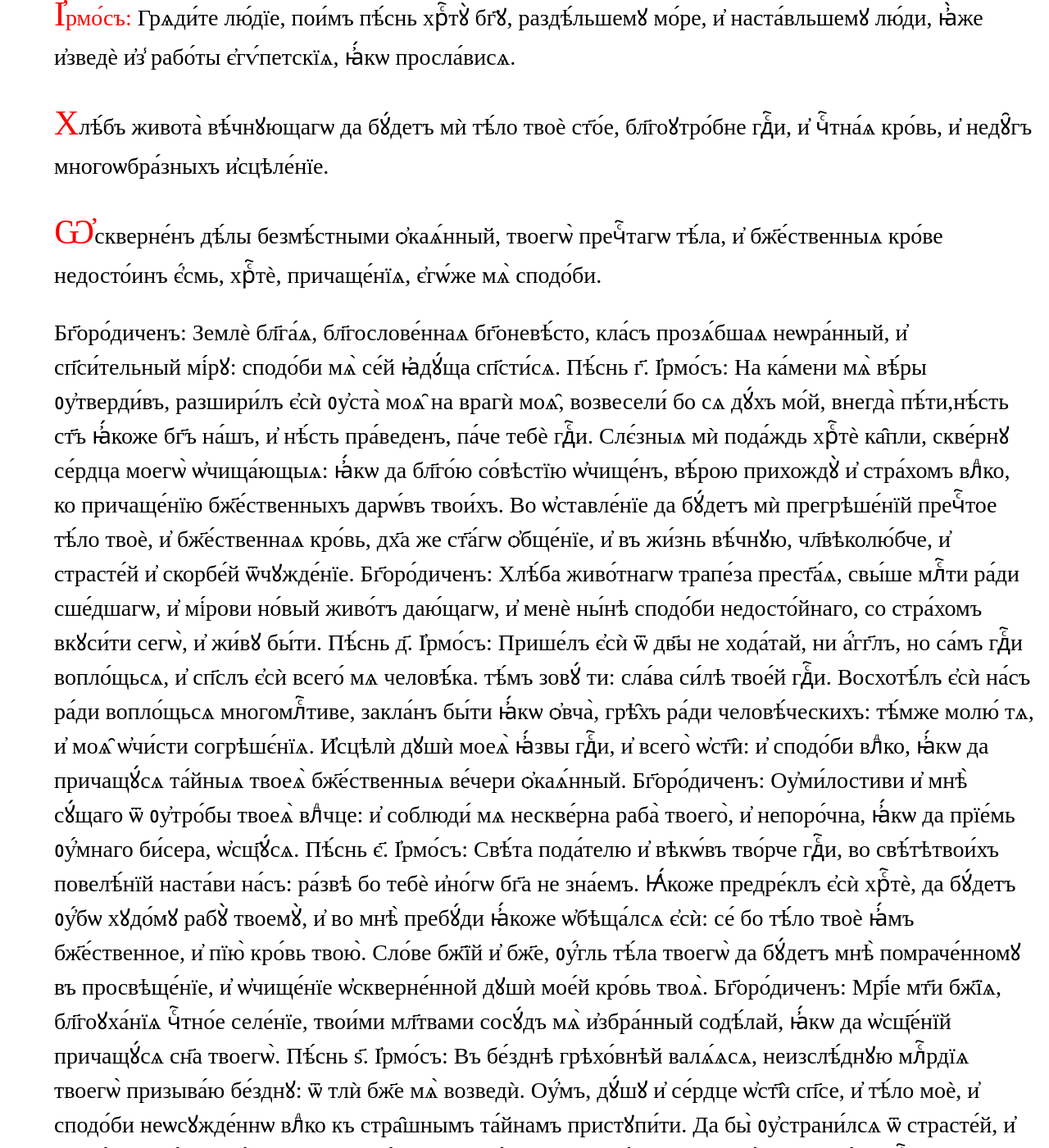
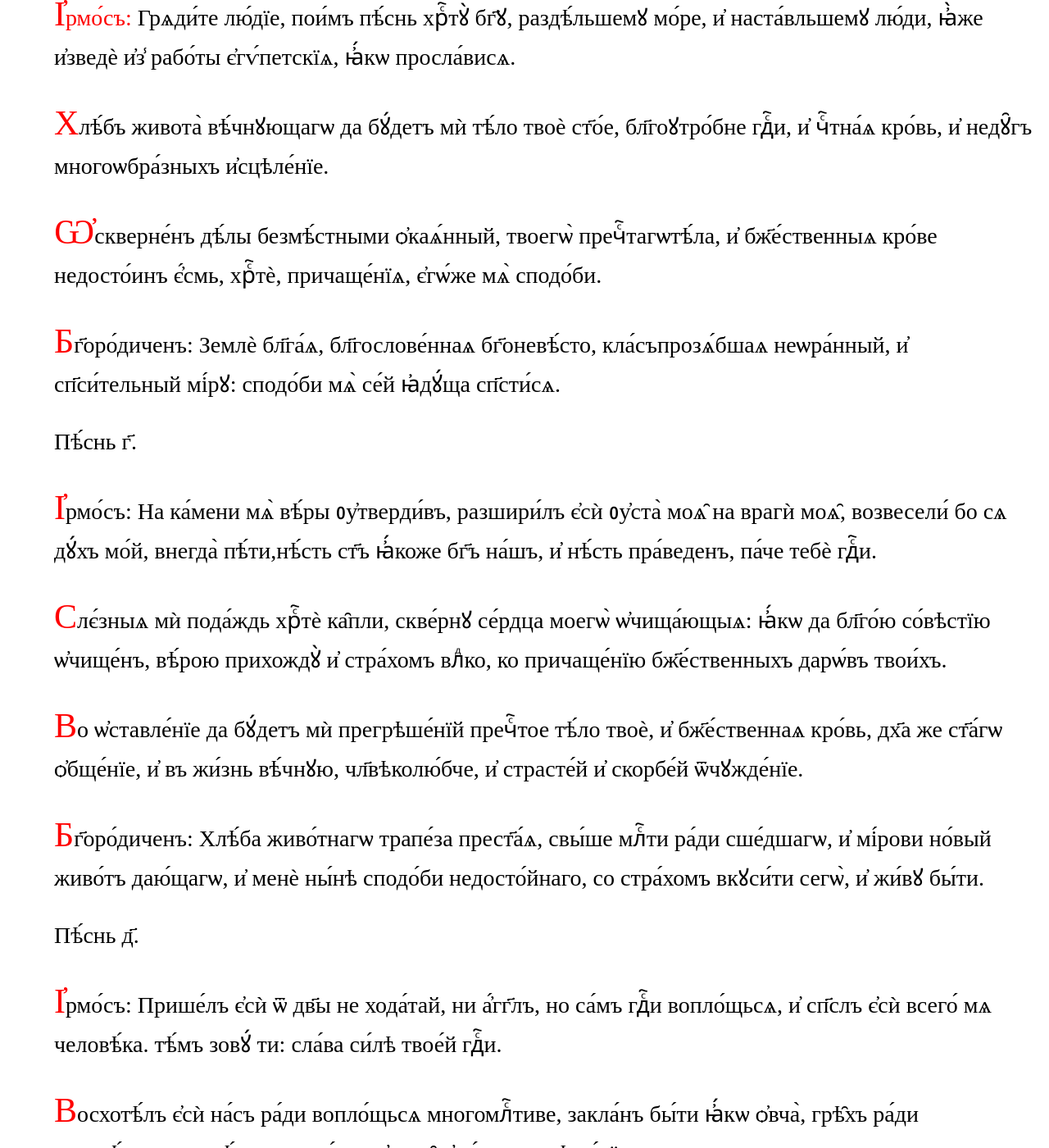
Before and after one commit to markjville/markjville.github.io, a Jekyll site: the page docs/последование-ко-причастию.html, which Jekyll copies as it is, in a window 1280 px wide and 1400 px high, scrolled down 2668 px. Shown: the whole window at 82% size. Built offline with Jekyll 4.4.1, drawn with Linux system fonts in a browser that asks for light colours; some web fonts are replaced; comment, search, counter and statistics services are not loaded; some of the changed text lies outside the part shown.

Commit message:
Update последование-ко-причастию.html

```diff
--- a/docs/последование-ко-причастию.html
+++ b/docs/последование-ко-причастию.html
@@ -99,146 +99,142 @@ p::first-letter {
 мо́ре, и҆ наста́вльшемꙋ лю́ди, ꙗ҆̀же и҆зведѐ и҆з̾ рабо́ты є҆гѵ́петскїѧ,
 ꙗ҆́кѡ просла́висѧ.</p>
 
-<p>Хлѣ́бъ живота̀ вѣ́чнꙋющагѡ да бꙋ́детъ мѝ тѣ́ло твоѐ ст҃о́е,
-бл҃гоꙋтро́бне гдⷭ҇и, и҆ чⷭ҇тна́ѧ кро́вь, и҆ недꙋ̑гъ многоѡбра́зныхъ
+<p>Хлѣ́бъ живота̀ вѣ́чнꙋющагѡ да бꙋ́детъ мѝ тѣ́ло твоѐ ст҃о́е, бл҃гоꙋтро́бне гдⷭ҇и, и҆ чⷭ҇тна́ѧ кро́вь, и҆ недꙋ̑гъ многоѡбра́зныхъ
 и҆сцѣле́нїе.</p>
 
-<p>Ѡ҆скверне́нъ дѣ́лы безмѣ́стными ѻ҆каѧ́нный, твоегѡ̀ пречⷭ҇тагѡ
-тѣ́ла, и҆ бж҃е́ственныѧ кро́ве недосто́инъ є҆́смь, хрⷭ҇тѐ, причаще́нїѧ,
+<p>Ѡ҆скверне́нъ дѣ́лы безмѣ́стными ѻ҆каѧ́нный, твоегѡ̀ пречⷭ҇тагѡтѣ́ла, и҆ бж҃е́ственныѧ кро́ве недосто́инъ є҆́смь, хрⷭ҇тѐ, причаще́нїѧ,
 є҆гѡ́же мѧ̀ сподо́би.</p>
 
-Бг҃оро́диченъ: Землѐ бл҃га́ѧ, бл҃гослове́ннаѧ бг҃оневѣ́сто, кла́съ
-прозѧ́бшаѧ неѡра́нный, и҆ сп҃си́тельный мі́рꙋ: сподо́би мѧ̀ се́й
-ꙗ҆дꙋ́ща сп҃сти́сѧ.
+<p>Бг҃оро́диченъ: Землѐ бл҃га́ѧ, бл҃гослове́ннаѧ бг҃оневѣ́сто, кла́съпрозѧ́бшаѧ неѡра́нный, и҆ сп҃си́тельный мі́рꙋ: сподо́би мѧ̀ се́й
+ꙗ҆дꙋ́ща сп҃сти́сѧ.</p>
 
 Пѣ́снь г҃.
-І҆рмо́съ: На ка́мени мѧ̀ вѣ́ры ᲂу҆тверди́въ, разшири́лъ є҆сѝ ᲂу҆ста̀
-моѧ̑ на врагѝ моѧ̑, возвесели́ бо сѧ дꙋ́хъ мо́й, внегда̀ пѣ́ти,нѣ́сть ст҃ъ ꙗ҆́коже бг҃ъ на́шъ, и҆ нѣ́сть пра́веденъ, па́че тебѐ гдⷭ҇и.
+<p>І҆рмо́съ: На ка́мени мѧ̀ вѣ́ры ᲂу҆тверди́въ, разшири́лъ є҆сѝ ᲂу҆ста̀ моѧ̑ на врагѝ моѧ̑, возвесели́ бо сѧ дꙋ́хъ мо́й, внегда̀ пѣ́ти,нѣ́сть ст҃ъ ꙗ҆́коже бг҃ъ на́шъ, и҆ нѣ́сть пра́веденъ, па́че тебѐ гдⷭ҇и.</p>
 
-Слє́зныѧ мѝ пода́ждь хрⷭ҇тѐ ка̑пли, скве́рнꙋ се́рдца моегѡ̀
+<p>Слє́зныѧ мѝ пода́ждь хрⷭ҇тѐ ка̑пли, скве́рнꙋ се́рдца моегѡ̀
 ѡ҆чища́ющыѧ: ꙗ҆́кѡ да бл҃го́ю со́вѣстїю ѡ҆чище́нъ, вѣ́рою прихождꙋ̀
-и҆ стра́хомъ влⷣко, ко причаще́нїю бж҃е́ственныхъ дарѡ́въ твои́хъ.
+и҆ стра́хомъ влⷣко, ко причаще́нїю бж҃е́ственныхъ дарѡ́въ твои́хъ.</p>
 
-Во ѡ҆ставле́нїе да бꙋ́детъ мѝ прегрѣше́нїй пречⷭ҇тое тѣ́ло твоѐ, и҆
+<p>Во ѡ҆ставле́нїе да бꙋ́детъ мѝ прегрѣше́нїй пречⷭ҇тое тѣ́ло твоѐ, и҆
 бж҃е́ственнаѧ кро́вь, дх҃а же ст҃а́гѡ ѻ҆бще́нїе, и҆ въ жи́знь вѣ́чнꙋю,
-чл҃вѣколю́бче, и҆ страсте́й и҆ скорбе́й ѿчꙋжде́нїе.
+чл҃вѣколю́бче, и҆ страсте́й и҆ скорбе́й ѿчꙋжде́нїе.</p>
 
-Бг҃оро́диченъ: Хлѣ́ба живо́тнагѡ трапе́за прест҃а́ѧ, свы́ше млⷭ҇ти
+<p>Бг҃оро́диченъ: Хлѣ́ба живо́тнагѡ трапе́за прест҃а́ѧ, свы́ше млⷭ҇ти
 ра́ди сше́дшагѡ, и҆ мі́рови но́вый живо́тъ даю́щагѡ, и҆ менѐ ны́нѣ
-сподо́би недосто́йнаго, со стра́хомъ вкꙋси́ти сегѡ̀, и҆ жи́вꙋ бы́ти.
+сподо́би недосто́йнаго, со стра́хомъ вкꙋси́ти сегѡ̀, и҆ жи́вꙋ бы́ти.</p>
 
 Пѣ́снь д҃.
-І҆рмо́съ: Прише́лъ є҆сѝ ѿ дв҃ы не хода́тай, ни а҆́гг҃лъ, но са́мъ гдⷭ҇и
+<p>І҆рмо́съ: Прише́лъ є҆сѝ ѿ дв҃ы не хода́тай, ни а҆́гг҃лъ, но са́мъ гдⷭ҇и
 вопло́щьсѧ, и҆ сп҃слъ є҆сѝ всего́ мѧ человѣ́ка. тѣ́мъ зовꙋ́ ти:
-сла́ва си́лѣ твое́й гдⷭ҇и.
+сла́ва си́лѣ твое́й гдⷭ҇и.</p>
 
-Восхотѣ́лъ є҆сѝ на́съ ра́ди вопло́щьсѧ многомлⷭ҇тиве, закла́нъ
+<p>Восхотѣ́лъ є҆сѝ на́съ ра́ди вопло́щьсѧ многомлⷭ҇тиве, закла́нъ
 бы́ти ꙗ҆́кѡ ѻ҆вча̀, грѣ̑хъ ра́ди человѣ́ческихъ: тѣ́мже молю́ тѧ, и҆
-моѧ̑ ѡ҆чи́сти согрѣшє́нїѧ.
+моѧ̑ ѡ҆чи́сти согрѣшє́нїѧ.</p>
 
-И҆сцѣлѝ дꙋшѝ моеѧ̀ ꙗ҆́звы гдⷭ҇и, и҆ всего̀ ѡ҆ст҃ѝ: и҆ сподо́би влⷣко,
+<p>И҆сцѣлѝ дꙋшѝ моеѧ̀ ꙗ҆́звы гдⷭ҇и, и҆ всего̀ ѡ҆ст҃ѝ: и҆ сподо́би влⷣко,
 ꙗ҆́кѡ да причащꙋ́сѧ та́йныѧ твоеѧ̀ бж҃е́ственныѧ ве́чери
-ѻ҆каѧ́нный.
+ѻ҆каѧ́нный.</p>
 
-Бг҃оро́диченъ: Оу҆ми́лостиви и҆ мнѣ̀ сꙋ́щаго ѿ ᲂу҆тро́бы твоеѧ̀
+<p>Бг҃оро́диченъ: Оу҆ми́лостиви и҆ мнѣ̀ сꙋ́щаго ѿ ᲂу҆тро́бы твоеѧ̀
 влⷣчце: и҆ соблюди́ мѧ нескве́рна раба̀ твоего̀, и҆ непоро́чна, ꙗ҆́кѡ да
-прїе́мь ᲂу҆́мнаго би́сера, ѡ҆сщ҃ꙋ́сѧ.
+прїе́мь ᲂу҆́мнаго би́сера, ѡ҆сщ҃ꙋ́сѧ.</p>
 
 Пѣ́снь є҃.
-І҆рмо́съ: Свѣ́та пода́телю и҆ вѣкѡ́въ тво́рче гдⷭ҇и, во свѣ́тѣтвои́хъ повелѣ́нїй наста́ви на́съ: ра́звѣ бо тебѐ и҆но́гѡ бг҃а не
-зна́емъ.
+<p>І҆рмо́съ: Свѣ́та пода́телю и҆ вѣкѡ́въ тво́рче гдⷭ҇и, во свѣ́тѣтвои́хъ повелѣ́нїй наста́ви на́съ: ра́звѣ бо тебѐ и҆но́гѡ бг҃а не
+зна́емъ.</p>
 
-Ꙗ҆́коже предре́клъ є҆сѝ хрⷭ҇тѐ, да бꙋ́детъ ᲂу҆́бѡ хꙋдо́мꙋ рабꙋ̀ твоемꙋ̀,
+<p>Ꙗ҆́коже предре́клъ є҆сѝ хрⷭ҇тѐ, да бꙋ́детъ ᲂу҆́бѡ хꙋдо́мꙋ рабꙋ̀ твоемꙋ̀,
 и҆ во мнѣ̀ пребꙋ́ди ꙗ҆́коже ѡ҆бѣща́лсѧ є҆сѝ: се́ бо тѣ́ло твоѐ ꙗ҆́мъ
-бж҃е́ственное, и҆ пїю̀ кро́вь твою̀.
+бж҃е́ственное, и҆ пїю̀ кро́вь твою̀.</p>
 
-Сло́ве бж҃їй и҆ бж҃е, ᲂу҆́гль тѣ́ла твоегѡ̀ да бꙋ́детъ мнѣ̀
+<p>Сло́ве бж҃їй и҆ бж҃е, ᲂу҆́гль тѣ́ла твоегѡ̀ да бꙋ́детъ мнѣ̀
 помраче́нномꙋ въ просвѣще́нїе, и҆ ѡ҆чище́нїе ѡ҆скверне́нной дꙋшѝ
-мое́й кро́вь твоѧ̀.
+мое́й кро́вь твоѧ̀.</p>
 
-Бг҃оро́диченъ: Мр҃і́е мт҃и бж҃їѧ, бл҃гоꙋха́нїѧ чⷭ҇тно́е селе́нїе, твои́ми
+<p>Бг҃оро́диченъ: Мр҃і́е мт҃и бж҃їѧ, бл҃гоꙋха́нїѧ чⷭ҇тно́е селе́нїе, твои́ми
 мл҃твами сосꙋ́дъ мѧ̀ и҆збра́нный содѣ́лай, ꙗ҆́кѡ да ѡ҆сщ҃е́нїй
-причащꙋ́сѧ сн҃а твоегѡ̀.
+причащꙋ́сѧ сн҃а твоегѡ̀.</p>
 
 Пѣ́снь ѕ҃.
-І҆рмо́съ: Въ бе́зднѣ грѣхо́внѣй валѧ́ѧсѧ, неизслѣ́днꙋю млⷭ҇рдїѧ
-твоегѡ̀ призыва́ю бе́зднꙋ: ѿ тлѝ бж҃е мѧ̀ возведѝ.
+<p>І҆рмо́съ: Въ бе́зднѣ грѣхо́внѣй валѧ́ѧсѧ, неизслѣ́днꙋю млⷭ҇рдїѧ
+твоегѡ̀ призыва́ю бе́зднꙋ: ѿ тлѝ бж҃е мѧ̀ возведѝ.</p>
 
-Оу҆́мъ, дꙋ́шꙋ и҆ се́рдце ѡ҆ст҃ѝ сп҃се, и҆ тѣ́ло моѐ, и҆ сподо́би
-неѡсꙋжде́ннѡ влⷣко къ стра̑шнымъ та́йнамъ пристꙋпи́ти.
+<p>Оу҆́мъ, дꙋ́шꙋ и҆ се́рдце ѡ҆ст҃ѝ сп҃се, и҆ тѣ́ло моѐ, и҆ сподо́би
+неѡсꙋжде́ннѡ влⷣко къ стра̑шнымъ та́йнамъ пристꙋпи́ти.</p>
 
-Да бы̀ ᲂу҆страни́лсѧ ѿ страсте́й, и҆ твоеѧ̀ бл҃года́ти и҆мѣ́лъ бы
+<p>Да бы̀ ᲂу҆страни́лсѧ ѿ страсте́й, и҆ твоеѧ̀ бл҃года́ти и҆мѣ́лъ бы
 приложе́нїе, живота́ же ᲂу҆тверже́нїе, причаще́нїемъ ст҃ы́хъ хрⷭ҇тѐ
-та̑инъ твои́хъ.
+та̑инъ твои́хъ.</p>
 
-Бг҃оро́диченъ: Бж҃їе бж҃е сло́во ст҃о́е, всего́ мѧ ѡ҆ст҃ѝ, ны́нѣ
+<p>Бг҃оро́диченъ: Бж҃їе бж҃е сло́во ст҃о́е, всего́ мѧ ѡ҆ст҃ѝ, ны́нѣ
 приходѧ́щаго къ бж҃е́ствєннымъ твои̑мъ та́йнамъ, ст҃ы́ѧ мт҃ре
-твоеѧ̀ мольба́ми.
+твоеѧ̀ мольба́ми.</p>
 
 Конда́къ, гла́съ в҃:
-Хлѣ́бъ хрⷭ҇тѐ взѧ́ти не пре́зри мѧ̀ тѣ́ло твоѐ, и҆ бж҃е́ственнꙋю
+<p>Хлѣ́бъ хрⷭ҇тѐ взѧ́ти не пре́зри мѧ̀ тѣ́ло твоѐ, и҆ бж҃е́ственнꙋю
 твою̀ кро́вь ны́нѣ, пречⷭ҇тыхъ влⷣко, и҆ стра́шныхъ твои́хъ та̑инъпричасти́тисѧ ѻ҆каѧ́ннаго: да не бꙋ́детъ мѝ въ сꙋ́дъ, да бꙋ́детъ же
-мѝ въ живо́тъ вѣ́чный и҆ безсме́ртный.
+мѝ въ живо́тъ вѣ́чный и҆ безсме́ртный.</p>
 
 Пѣ́снь з҃.
-І҆рмо́съ: Те́лꙋ злато́мꙋ премꙋ̑дрыѧ дѣ́ти не послꙋжи́ша, и҆ въ
+<p>І҆рмо́съ: Те́лꙋ злато́мꙋ премꙋ̑дрыѧ дѣ́ти не послꙋжи́ша, и҆ въ
 пла́мень са́ми поидо́ша, и҆ бо́ги и҆́хъ ѡ҆брꙋга́ша, средѝ пла́мене
 возопи́ша, и҆ ѡ҆росѝ ѧ҆̀ а҆́гг҃лъ: ᲂу҆слы́шасѧ ᲂу҆жѐ ᲂу҆́стъ ва́шихъ
-мл҃тва.
+мл҃тва.</p>
 
-И҆сто́чникъ бл҃ги́хъ, причаще́нїе хрⷭ҇тѐ безсме́ртныхъ твои́хъ ны́нѣ
+<p>И҆сто́чникъ бл҃ги́хъ, причаще́нїе хрⷭ҇тѐ безсме́ртныхъ твои́хъ ны́нѣ
 та́инствъ, да бꙋ́детъ мѝ свѣ́тъ, и҆ живо́тъ, и҆ безстра́стїе, и҆ къ
 преспѣ́ѧнїю же и҆ ᲂу҆множе́нїю добродѣ́тели бж҃е́ственнѣйшїѧ
-хода́тайственно, є҆ди́не бл҃же, ꙗ҆́кѡ да сла́влю тѧ̀.
+хода́тайственно, є҆ди́не бл҃же, ꙗ҆́кѡ да сла́влю тѧ̀.</p>
 
-Да и҆зба́влюсѧ ѿ страсте́й, и҆ врагѡ́въ, и҆ нꙋ́жды, и҆ всѧ́кїѧ ско́рби,
+<p>Да и҆зба́влюсѧ ѿ страсте́й, и҆ врагѡ́въ, и҆ нꙋ́жды, и҆ всѧ́кїѧ ско́рби,
 тре́петомъ и҆ любо́вїю, со бл҃гоговѣ́нїемъ чл҃вѣколю́бче пристꙋпа́ѧй
 ны́нѣ къ твои̑мъ безсмє́ртнымъ и҆ бж҃е́ствєннымъ та́йнамъ, и҆
-пѣ́ти тебѣ̀ сподо́би: бл҃гослове́нъ є҆сѝ гдⷭ҇и бж҃е ѻ҆тє́цъ на́шихъ.
+пѣ́ти тебѣ̀ сподо́би: бл҃гослове́нъ є҆сѝ гдⷭ҇и бж҃е ѻ҆тє́цъ на́шихъ.</p>
 
-Бг҃оро́диченъ: Сп҃са хрⷭ҇та̀ ро́ждшаѧ па́че ᲂу҆ма̀ бг҃обл҃года́тнаѧ: молю́
+<p>Бг҃оро́диченъ: Сп҃са хрⷭ҇та̀ ро́ждшаѧ па́че ᲂу҆ма̀ бг҃обл҃года́тнаѧ: молю́
 тѧ ны́нѣ ра́бъ тво́й, чⷭ҇тꙋю нечи́стый, хотѧ́щаго мѧ̀ ны́нѣ къ
 пречⷭ҇тымъ та́йнамъ пристꙋпи́ти, ѡ҆чи́сти всего̀ ѿ скве́рны пло́ти
-и҆ дꙋ́ха.
+и҆ дꙋ́ха.</p>
 
 Пѣ́снь и҃.
-І҆рмо́съ: Въ пе́щь ѻ҆́гненнꙋю ко ѻ҆трокѡ́мъ є҆врє́йскимъ
+<p>І҆рмо́съ: Въ пе́щь ѻ҆́гненнꙋю ко ѻ҆трокѡ́мъ є҆врє́йскимъ
 снизше́дшаго, и҆ пла́мень въ ро́сꙋ прело́жшаго бг҃а, по́йте дѣла̀
-ꙗ҆́кѡ гдⷭ҇а, и҆ превозноси́те во всѧ̑ вѣ́ки.
+ꙗ҆́кѡ гдⷭ҇а, и҆ превозноси́те во всѧ̑ вѣ́ки.</p>
 
-Нбⷭ҇ныхъ и҆ стра́шныхъ, ст҃ы́хъ твои́хъ хрⷭ҇тѐ, ны́нѣ та̑инъ, и҆
-бж҃е́ственныѧ твоеѧ̀ и҆ та́йныѧ ве́чери, ѻ҆́бщника бы́ти и҆ менѐсподо́би ѿча́ѧннаго, бж҃е сп҃се мо́й.
+<p>Нбⷭ҇ныхъ и҆ стра́шныхъ, ст҃ы́хъ твои́хъ хрⷭ҇тѐ, ны́нѣ та̑инъ, и҆
+бж҃е́ственныѧ твоеѧ̀ и҆ та́йныѧ ве́чери, ѻ҆́бщника бы́ти и҆ менѐсподо́би ѿча́ѧннаго, бж҃е сп҃се мо́й.</p>
 
-Под̾ твоѐ прибѣ́гъ бл҃гоꙋтро́бїе бл҃же, со стра́хомъ зовꙋ́ ти: во
+<p>Под̾ твоѐ прибѣ́гъ бл҃гоꙋтро́бїе бл҃же, со стра́хомъ зовꙋ́ ти: во
 мнѣ̀ пребꙋ́ди сп҃се: и҆ а҆́зъ, ꙗ҆́коже ре́клъ є҆сѝ, къ тебѣ̀. се́ бо дерза́ѧ
-на млⷭ҇ть твою̀, ꙗ҆́мъ тѣ́ло твоѐ, и҆ пїю̀ кро́вь твою̀.
+на млⷭ҇ть твою̀, ꙗ҆́мъ тѣ́ло твоѐ, и҆ пїю̀ кро́вь твою̀.</p>
 
-Трепе́щꙋ прїе́млѧ ѻ҆́гнь, да не ѡ҆палю́сѧ ꙗ҆́кѡ во́скъ, и҆ ꙗ҆́кѡ трава̀.
+<p>Трепе́щꙋ прїе́млѧ ѻ҆́гнь, да не ѡ҆палю́сѧ ꙗ҆́кѡ во́скъ, и҆ ꙗ҆́кѡ трава̀.
 ѽле стра́шнагѡ та́инства! ѽле бл҃гоꙋтро́бїѧ бж҃їѧ! ка́кѡ
 бж҃е́ственнагѡ тѣ́ла и҆ кро́ве бре́нїе причаща́юсѧ, и҆ нетлѣ́ненъ
-сотворѧ́юсѧ!
+сотворѧ́юсѧ!</p>
 
 Пѣ́снь ѳ҃.
-І҆рмо́съ: Безнача́льна роди́телѧ сн҃ъ, бг҃ъ и҆ гдⷭ҇ь, вопло́щьсѧ ѿ дв҃ы
+<p>І҆рмо́съ: Безнача́льна роди́телѧ сн҃ъ, бг҃ъ и҆ гдⷭ҇ь, вопло́щьсѧ ѿ дв҃ы
 на́мъ ꙗ҆ви́сѧ, ѡ҆мрачє́ннаѧ просвѣти́ти, собра́ти расточє́ннаѧ.
-тѣ́мъ всепѣ́тꙋю бцⷣꙋ велича́емъ.
+тѣ́мъ всепѣ́тꙋю бцⷣꙋ велича́емъ.</p>
 
-Хрⷭ҇то́съ є҆́сть, вкꙋси́те и҆ ви́дите: гдⷭ҇ь на́съ ра́ди, по на́мъ бо
+<p>Хрⷭ҇то́съ є҆́сть, вкꙋси́те и҆ ви́дите: гдⷭ҇ь на́съ ра́ди, по на́мъ бо
 дре́вле бы́вый, є҆ди́ною себѐ прине́съ, ꙗ҆́кѡ приноше́нїе ѻ҆ц҃ꙋ̀ своемꙋ̀,
-при́снѡ закала́етсѧ, ѡ҆сщ҃а́ѧй причаща́ющыѧсѧ.
+при́снѡ закала́етсѧ, ѡ҆сщ҃а́ѧй причаща́ющыѧсѧ.</p>
 
-Дꙋше́ю и҆ тѣ́ломъ да ѡ҆сщ҃ꙋ́сѧ влⷣко, да просвѣщꙋ́сѧ, да сп҃сꙋ́сѧ, да
+<p>Дꙋше́ю и҆ тѣ́ломъ да ѡ҆сщ҃ꙋ́сѧ влⷣко, да просвѣщꙋ́сѧ, да сп҃сꙋ́сѧ, да
 бꙋ́дꙋ до́мъ тво́й, причаще́нїемъ сщ҃е́нныхъ та̑инъ, живꙋ́щаго тѧ̀
-и҆мѣ́ѧ въ себѣ̀ со ѻ҆ц҃е́мъ и҆ дх҃омъ, бл҃годѣ́телю многомлⷭ҇тиве.
+и҆мѣ́ѧ въ себѣ̀ со ѻ҆ц҃е́мъ и҆ дх҃омъ, бл҃годѣ́телю многомлⷭ҇тиве.</p>
 
-Ꙗ҆́коже ѻ҆́гнь да бꙋ́детъ мѝ, и҆ ꙗ҆́кѡ свѣ́тъ тѣ́ло твоѐ, и҆ кро́вь
+<p>Ꙗ҆́коже ѻ҆́гнь да бꙋ́детъ мѝ, и҆ ꙗ҆́кѡ свѣ́тъ тѣ́ло твоѐ, и҆ кро́вь
 сп҃се мо́й пречⷭ҇тна́ѧ: ѡ҆палѧ́ѧ грѣхо́вное вещество̀, сжига́ѧ же
 страсте́й те́рнїе, и҆ всего́ мѧ просвѣща́ѧ, покланѧ́тисѧ бж҃ествꙋ̀
-твоемꙋ̀.
+твоемꙋ̀.</p>
 
-Бг҃оро́диченъ: Бг҃ъ воплоти́сѧ ѿ чⷭ҇тыхъ крове́й твои́хъ, тѣ́мже
+<p>Бг҃оро́диченъ: Бг҃ъ воплоти́сѧ ѿ чⷭ҇тыхъ крове́й твои́хъ, тѣ́мже
 всѧ́кїй ро́дъ пое́тъ тѧ̀ влⷣчце: ᲂу҆́мнаѧ же мно́жєства сла́вѧтъ,
-ꙗ҆́кѡ тобо́ю ꙗ҆́вѣ ᲂу҆зрѣ́ша всѣ́ми влⷣчествꙋющаго,ѡ҆сꙋществова́вшагосѧ человѣ́чествомъ.
+ꙗ҆́кѡ тобо́ю ꙗ҆́вѣ ᲂу҆зрѣ́ша всѣ́ми влⷣчествꙋющаго,ѡ҆сꙋществова́вшагосѧ человѣ́чествомъ.</p>
 
 И҆ а҆́бїе, досто́йно є҆́сть: Та́же, Трист҃о́е. по Ѻ҆́ч҃е на́шъ: Тропа́рь
 пра́здника. А҆́ще же нѝ, сїѧ̑, гла́съ ѕ҃:
```
